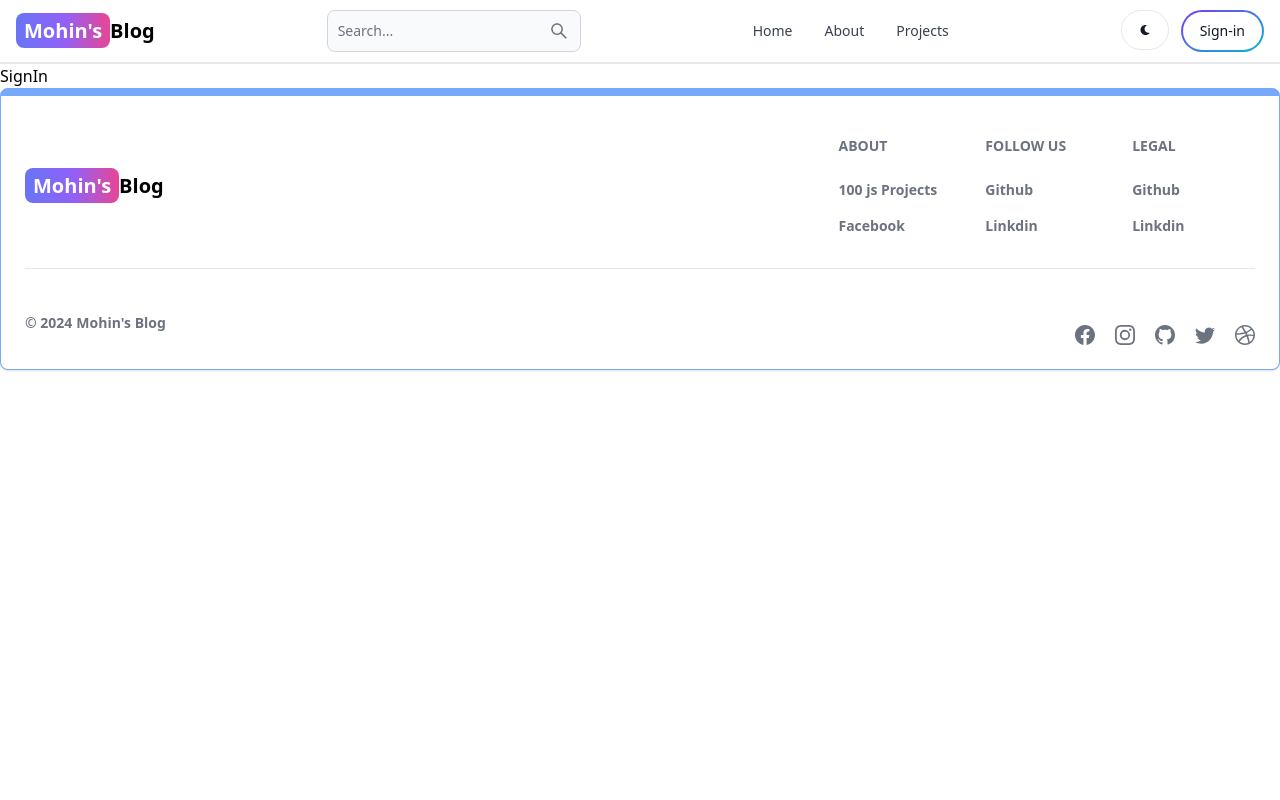
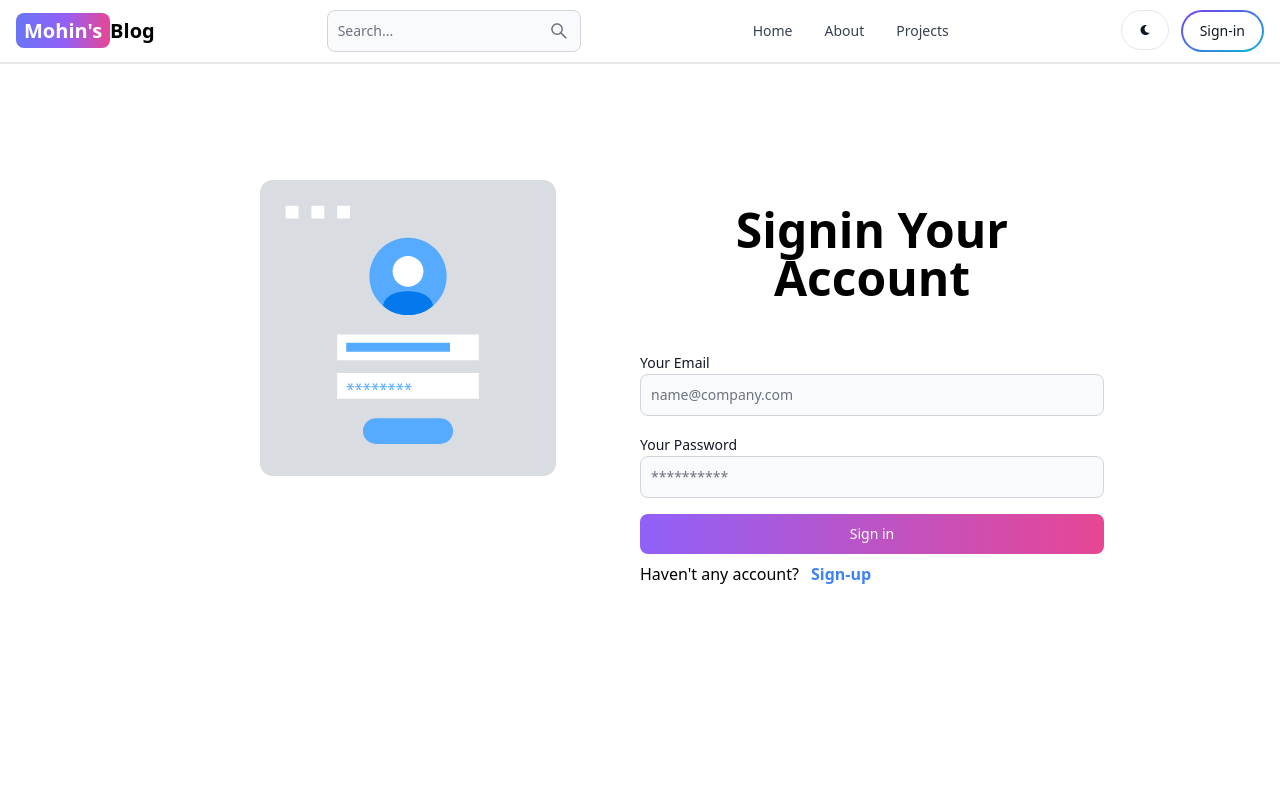
Before and after one commit to ramohin1236/mern-blog, a React (Vite) app in the folder Client/: page /sign-in in a window 1280 px wide. Shown: the top 800 px of the page. Built offline with nearby package versions, Linux system fonts and the light colour scheme.

Commit message:
complete sign in functionality

```diff
--- a/Client/src/Pages/SignIn.jsx
+++ b/Client/src/Pages/SignIn.jsx
@@ -1,7 +1,98 @@
+/* eslint-disable react/no-unescaped-entities */
+import Lottie from 'lottie-react';
+import animationData from '../../public/Animation - 1722617050706.json';
+import {Alert, Button, Label, Spinner, TextInput} from "flowbite-react"
+import { Link, useNavigate } from 'react-router-dom';
+import { useState } from 'react';
+import axios from 'axios';
+import { toast } from 'react-toastify';
+const SignIn = () => {
 
-const SignIn = () => {
+    const [formData, setFormData]=useState({});
+    const [errorMessage,setErrorMessage]=useState(null);
+    const [loading,setLoading]=useState(false);
+    const navigate =useNavigate()
+ //   onchange function------------
+ // trim is remove space in input
+     const handleChange =(e)=>{
+
+         setFormData({...formData, [e.target.id]: e.target.value.trim()})
+     }
+ // submit and signup successfull----------------
+     const handleSubmit =async(e)=>{
+         e.preventDefault()
+         if(!formData.email || !formData.password){
+             return setErrorMessage('Please fill out all fields.')
+         }
+         try {
+             setLoading(true)
+             setErrorMessage(null)
+             const res = await axios.post('/api/auth/signin', formData);
+             if(res.status ===200 || res.ok){
+                 toast.success("Sign-in successfully!")
+                 navigate('/')
+             }
+             console.log("resss",res);
+             setLoading(false)
+           }
+
+           catch (error) {
+             setErrorMessage("Duplicate name or email field!");
+           }
+     }
   return (
-    <div>SignIn</div>
+    <div className="min-h-screen mt-8">
+
+
+      <div className='flex px-8 md:px-44 mx-auto flex-col md:flex-row md:items-center'>
+          {/* left side */}
+      <div className="flex-1 w-[350px] h-[300px] sm:w-[300px] sm:h-[300px] md:w-[600px] md:h-[600px]">
+      <Lottie animationData={animationData}
+       loop={true}
+       autoplay={true}
+
+      />
+      </div>
+      {/* right side */}
+        <div className='flex-1'>
+        <p className='text-5xl font-bold text-center mb-12 '>Signin Your Account</p>
+             <form
+             onSubmit={handleSubmit}
+             className='flex flex-col gap-4'>
+
+                <div>
+                   <Label value='Your Email'/>
+                   <TextInput type='text'placeholder='name@company.com'id='email' onChange={handleChange}/>
+                </div>
+                <div>
+                   <Label value='Your Password'/>
+                   <TextInput type='text' placeholder='**********' id='password' onChange={handleChange}/>
+                </div>
+                   <Button gradientDuoTone='purpleToPink' type='submit' disabled={loading}>
+                      {
+                        loading ? (<>
+                        <Spinner size='sm'/>
+                        <span className='pl-3'>Loading...</span>
+                        </>):"Sign in"
+                      }
+                   </Button>
+             </form>
+             <div className='mt-2'>
+                <span>Haven't any account?
+
+                    <Link to='/sign-up' className='text-blue-500 font-semibold ml-3'>Sign-up</Link>
+                </span>
+             </div>
+            {
+                errorMessage && (
+                    <Alert className='mt-5' color='failure'>
+                        {errorMessage}
+                    </Alert>
+                )
+            }
+        </div>
+      </div>
+    </div>
   )
 }
 
--- a/Client/src/Pages/SignUp.jsx
+++ b/Client/src/Pages/SignUp.jsx
@@ -86,7 +86,7 @@ const SignUp = () => {
              <div className='mt-2'>
                 <span>Have an account?
 
-                    <Link to='sign-in' className='text-blue-500 font-semibold ml-3'>Sign in</Link>
+                    <Link to='/sign-in' className='text-blue-500 font-semibold ml-3'>Sign in</Link>
                 </span>
              </div>
             {
```
